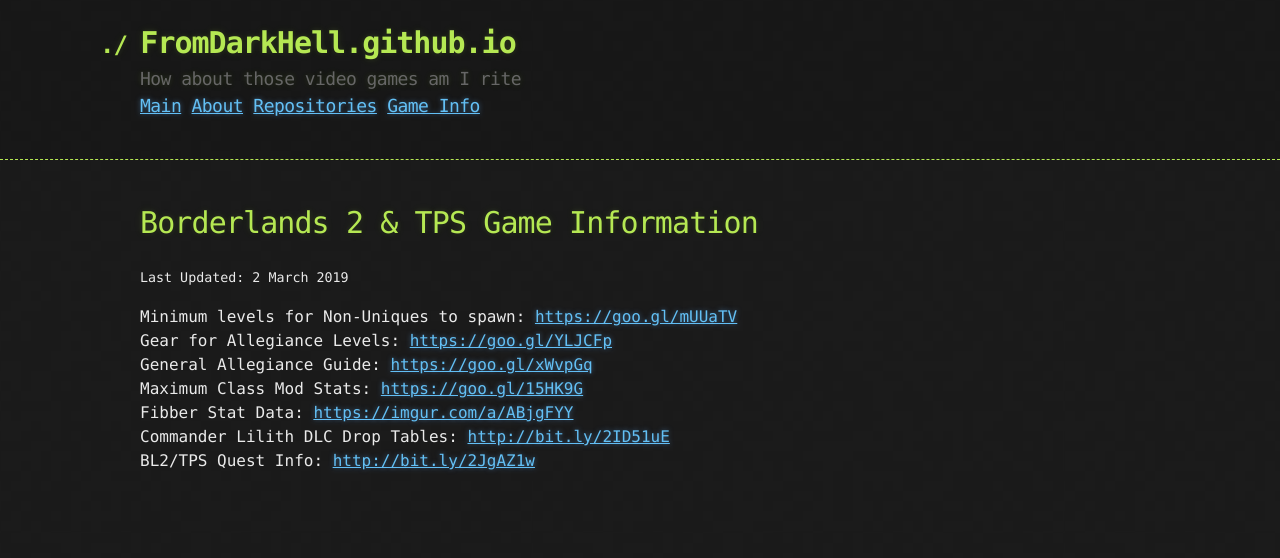
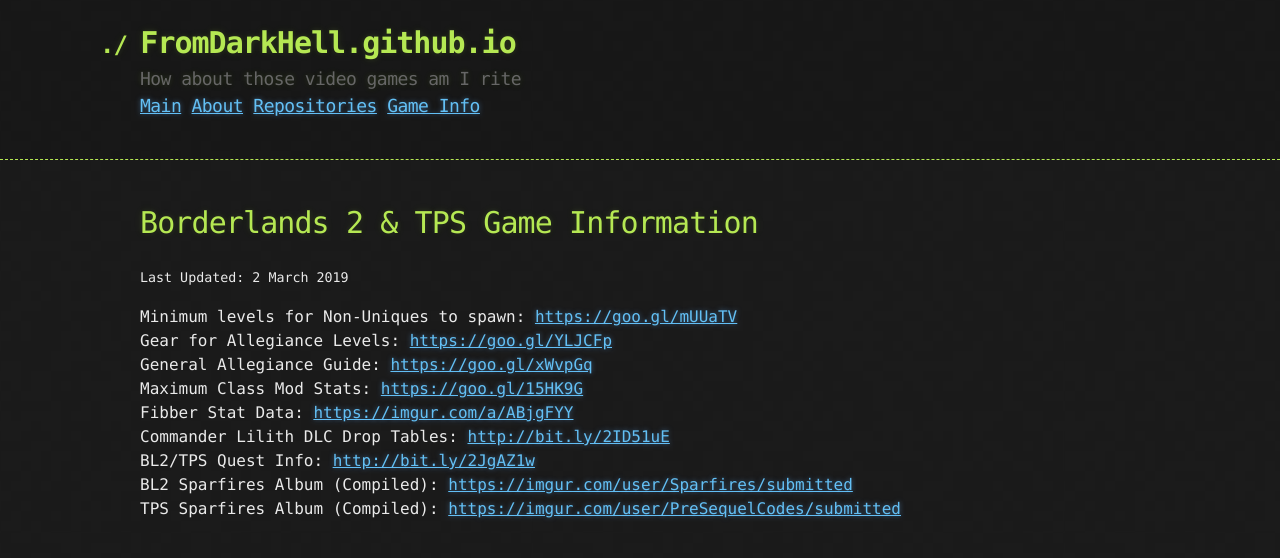
Before and after one commit to FromDarkHell/FromDarkHell.github.io, a Jekyll site: the page built from _posts/gameInfo/2019-3-2-Borderlands-2.md, in a window 1280 px wide. Shown: the top 558 px of the page. Built offline with Jekyll 4.4.1, drawn with Linux system fonts in a browser that asks for light colours.

Commit message:
Add more BL2 stuff + Update YB

```diff
--- a/_posts/gameInfo/2019-3-2-Borderlands-2.md
+++ b/_posts/gameInfo/2019-3-2-Borderlands-2.md
@@ -2,8 +2,8 @@
 layout: post
 title: Borderlands 2 & TPS Game Information
 redirect_from:
-  - /bl2
-  - /tps
+  - /bl2/
+  - /tps/
 ---
 
 
@@ -14,3 +14,5 @@
 Fibber Stat Data: [https://imgur.com/a/ABjgFYY](https://imgur.com/a/ABjgFYY)
 Commander Lilith DLC Drop Tables: [http://bit.ly/2ID51uE](http://bit.ly/2ID51uE)
 BL2/TPS Quest Info: [http://bit.ly/2JgAZ1w](http://bit.ly/2JgAZ1w)
+BL2 Sparfires Album (Compiled): [https://imgur.com/user/Sparfires/submitted](https://imgur.com/user/Sparfires/submitted)
+TPS Sparfires Album (Compiled): [https://imgur.com/user/PreSequelCodes/submitted](https://imgur.com/user/PreSequelCodes/submitted)
```
Also changed, not shown: _posts/gameInfo/2019-3-2-Wolfenstein-Youngblood.md (+4 -2 lines).
